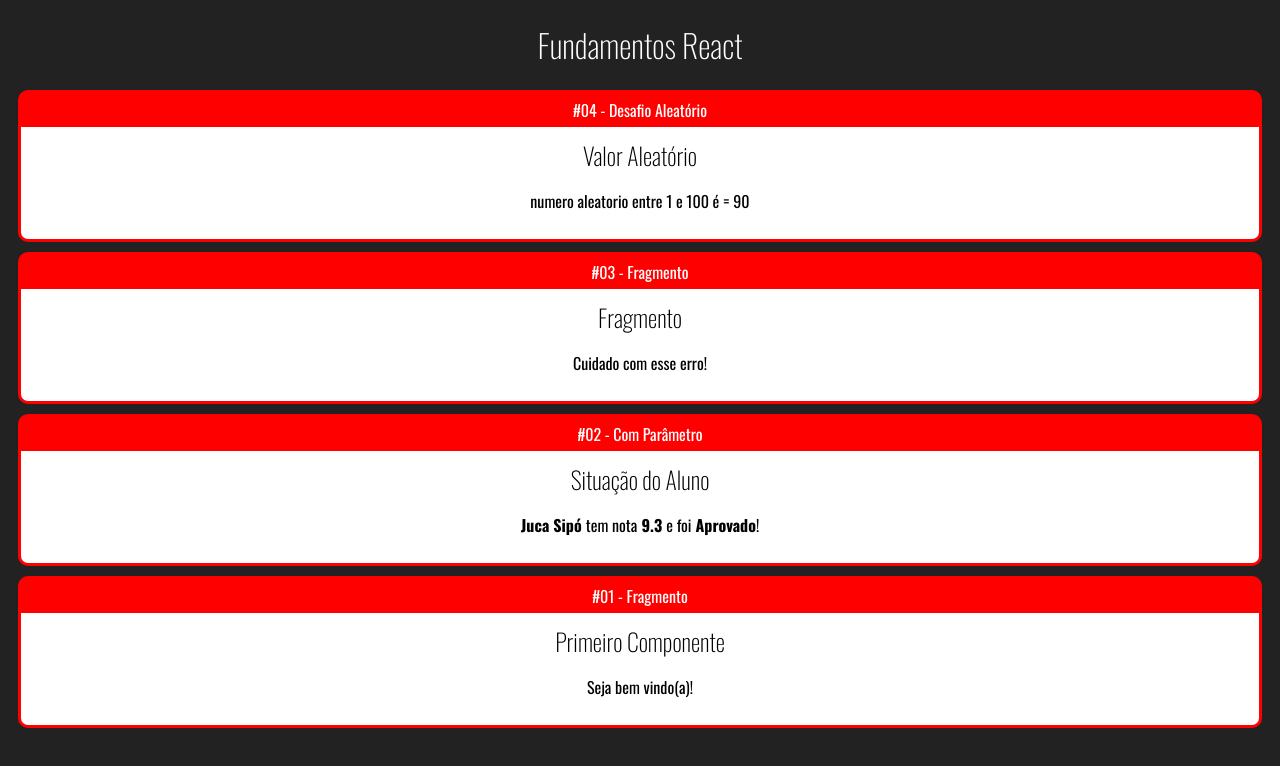
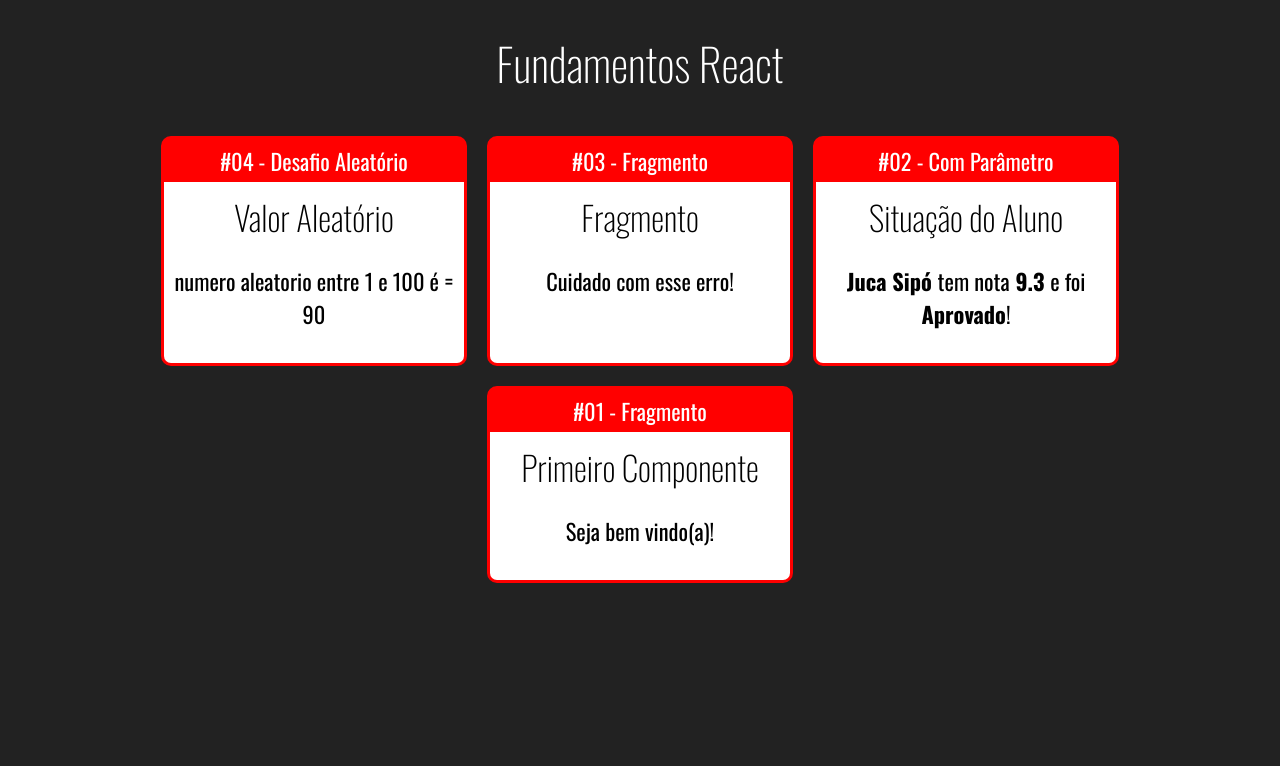
Before and after one commit to Tiago-devop/fundamentos-react, a React (Create React App) app: page / in a window 1280 px wide. Shown: the top 766 px of the page. Built offline with nearby package versions, Linux system fonts and the light colour scheme.

Commit message:
add estilo nos cards

```diff
--- /dev/null
+++ b/src/App.css
@@ -0,0 +1,5 @@
+.App .Cards {
+    display: flex;
+    justify-content: center;
+    flex-wrap: wrap;
+}
--- a/src/App.jsx
+++ b/src/App.jsx
@@ -1,3 +1,4 @@
+import "./App.css";
 import React from "react";
 
 import Card from "./components/layout/Card";
@@ -7,8 +8,9 @@
 import Aleatorio from "./components/basicos/Aleatorio";
 
 export default (_) => (
-  <div id="app">
+  <div className="App">
     <h1>Fundamentos React</h1>
+    <div className="Cards">
       <Card titulo="#04 - Desafio Aleatório">
         <Aleatorio min={1} max={100} />
       </Card>
@@ -22,4 +24,5 @@
         <Primeiro />
       </Card>
     </div>
+  </div>
 );
--- a/src/components/layout/Card.css
+++ b/src/components/layout/Card.css
@@ -4,6 +4,11 @@
   border-radius: 10px;
   overflow: hidden;
   margin: 10px;
+
+  display: flex;
+  flex-direction: column;
+  max-width: 300px;
+  min-width: 300px;
 }
 .Card .Title {
   padding: 5px 0px;
@@ -11,6 +16,7 @@
   justify-content: center;
 }
 .Card .Content {
+  flex-grow: 1;
   background-color: #fff;
   color: #000;
   padding: 10px;
--- a/src/index.css
+++ b/src/index.css
@@ -3,6 +3,7 @@
     background-color: #222;
     color: #fff;
     text-align: center;
+    font-size: 1.4rem;
 }
 
 h1, h2, h3 {
```
Lines whose indentation alone changed are shown as unchanged.
